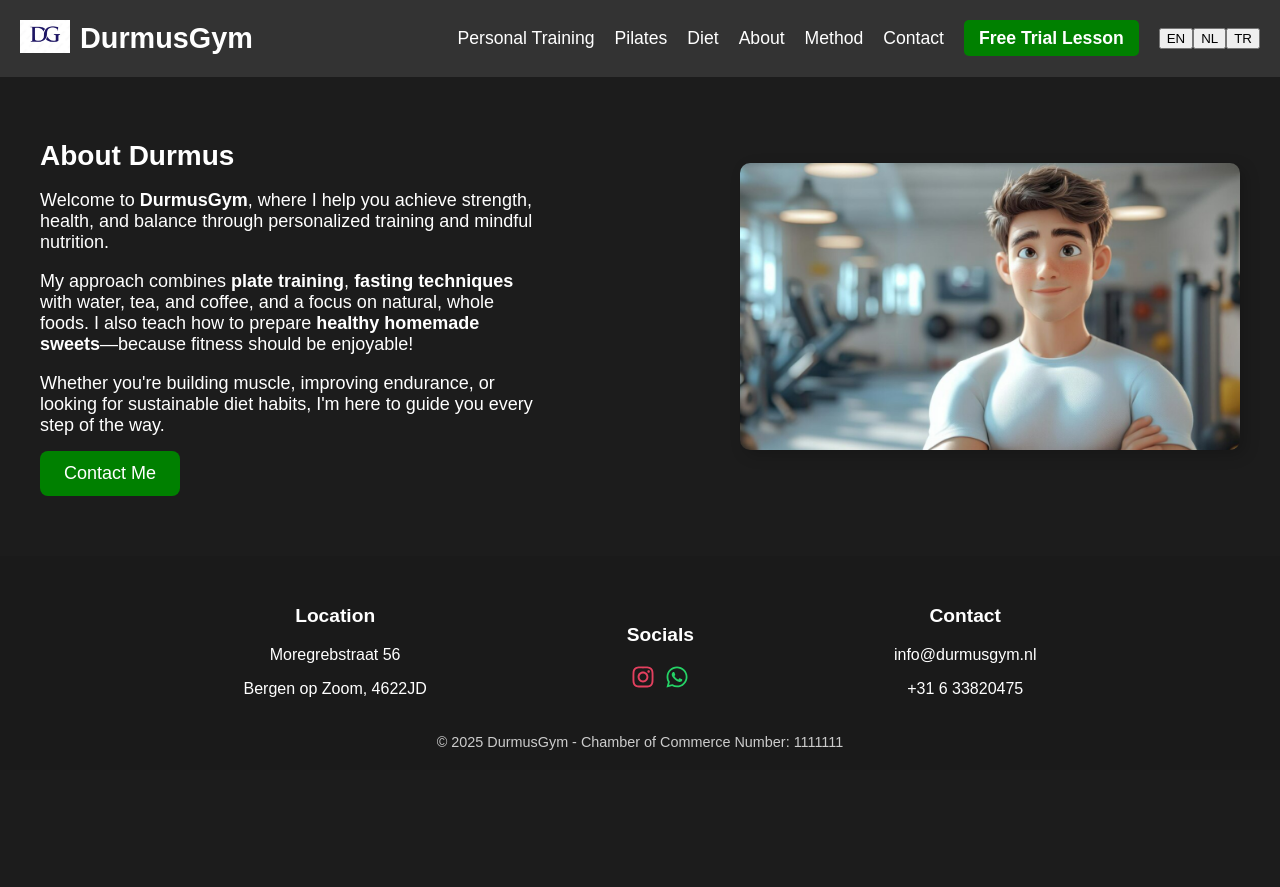
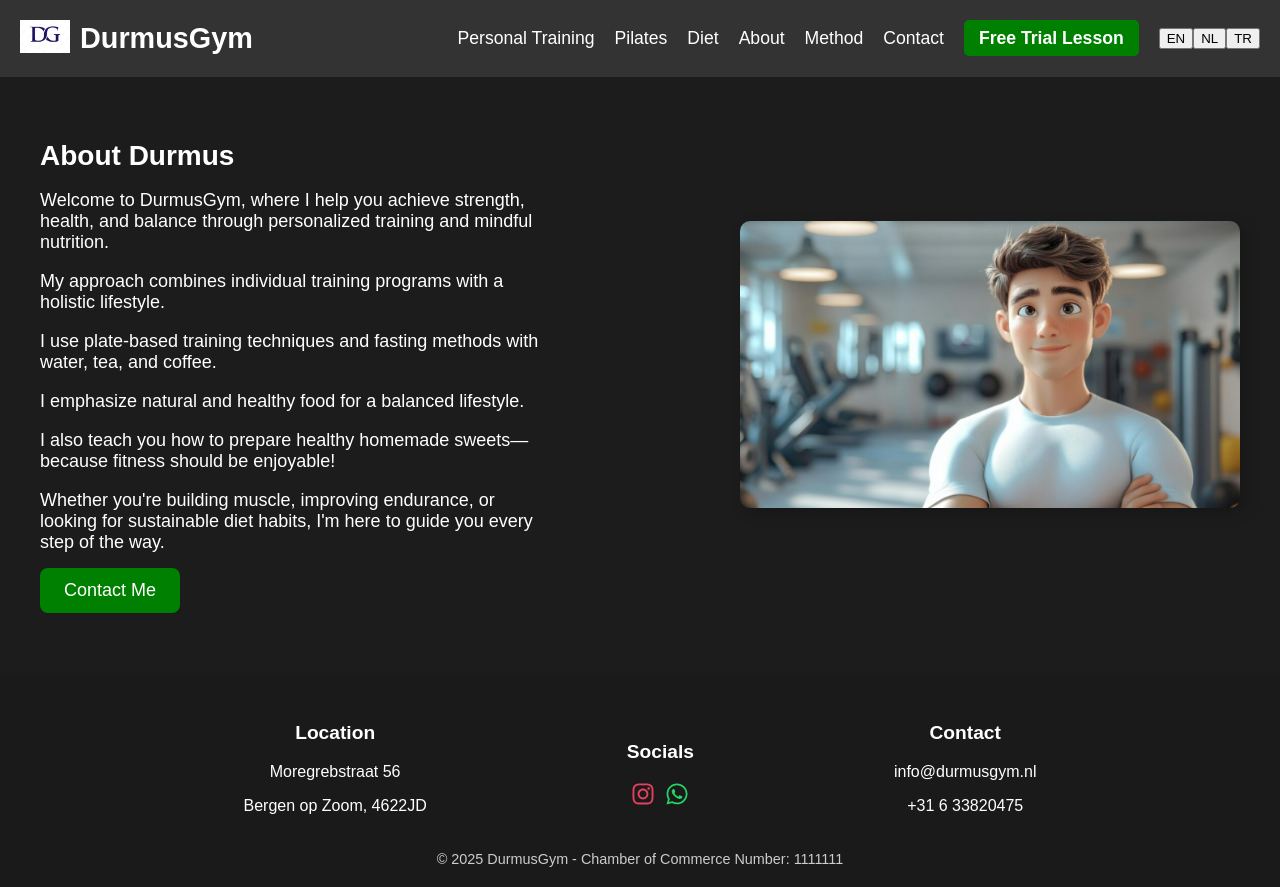
Before and after one commit to mustafadurmusNl/durmusGym, a React (Create React App) app in the folder client/: page /about in a window 1280 px wide. Before the commit the page ends 800 px from the top, so only its background shows below. Built offline with nearby package versions, Linux system fonts and the light colour scheme; no server answers.

Commit message:
translation of About page was implemented

```diff
--- a/client/src/components/About.js
+++ b/client/src/components/About.js
@@ -1,31 +1,36 @@
 import React from "react";
 import { useNavigate } from "react-router-dom";
+import useTranslation from "../hooks/useTranslation"; // Custom translation hook
 import "../styles/About.css"; // Optional: for styling
 
 const About = () => {
   const navigate = useNavigate();
+  const { translations, isLoading } = useTranslation("aboutPage"); // Fetch translations for About page
+
+  // Show loading state while translations are being fetched
+  if (isLoading) {
+    return <div>Loading translations...</div>;
+  }
+
+  // Show fallback if no translations are found
+  if (!translations) {
+    return <div>No translations available for About page.</div>;
+  }
 
   return (
     <div className="about-container">
       {/* Left Section - Text */}
       <div className="about-left">
-        <h2>About Durmus</h2>
-        <p>
-          Welcome to <strong>DurmusGym</strong>, where I help you achieve strength, health,
-          and balance through personalized training and mindful nutrition.
-        </p>
-        <p>
-          My approach combines <strong>plate training</strong>,
-          <strong> fasting techniques</strong> with water, tea, and coffee,
-          and a focus on natural, whole foods. I also teach how to prepare
-          <strong> healthy homemade sweets</strong>—because fitness should be enjoyable!
-        </p>
-        <p>
-          Whether you're building muscle, improving endurance, or looking for
-          sustainable diet habits, I'm here to guide you every step of the way.
-        </p>
+        <h2>{translations.title || "About Durmus"}</h2>
+        <p>{translations.welcomeMessage || "Welcome to DurmusGym, where I help you achieve strength, health, and balance through personalized training and mindful nutrition."}</p>
+        <p>{translations.approach || "My approach combines individual training programs with a holistic lifestyle."}</p>
+        <p>{translations.trainingMethods || "I use plate-based training techniques and fasting methods with water, tea, and coffee."}</p>
+        <p>{translations.nutritionFocus || "I emphasize natural and healthy food for a balanced lifestyle."}</p>
+        <p>{translations.homemadeSweets || "I also teach you how to prepare healthy homemade sweets—because fitness should be enjoyable!"}</p>
+        <p>{translations.fitnessGoalSupport || "Whether you're building muscle, improving endurance, or looking for sustainable diet habits, I'm here to guide you every step of the way."}</p>
+
         <button className="contact-button" onClick={() => navigate("/contact")}>
-          Contact Me
+          {translations.contactButton || "Contact Me"}
         </button>
       </div>
 
```
Also changed, not shown: 1 other file (tests, documents, lock files or other folders).
